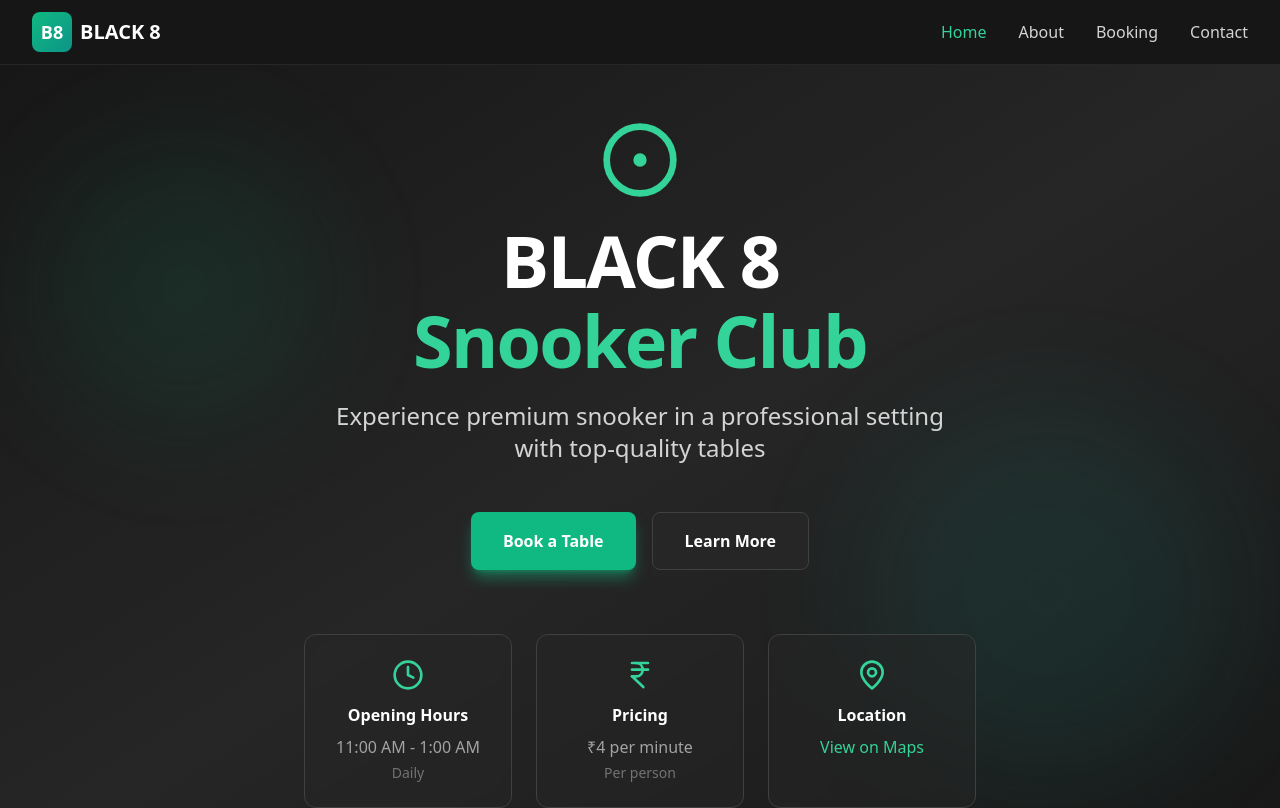
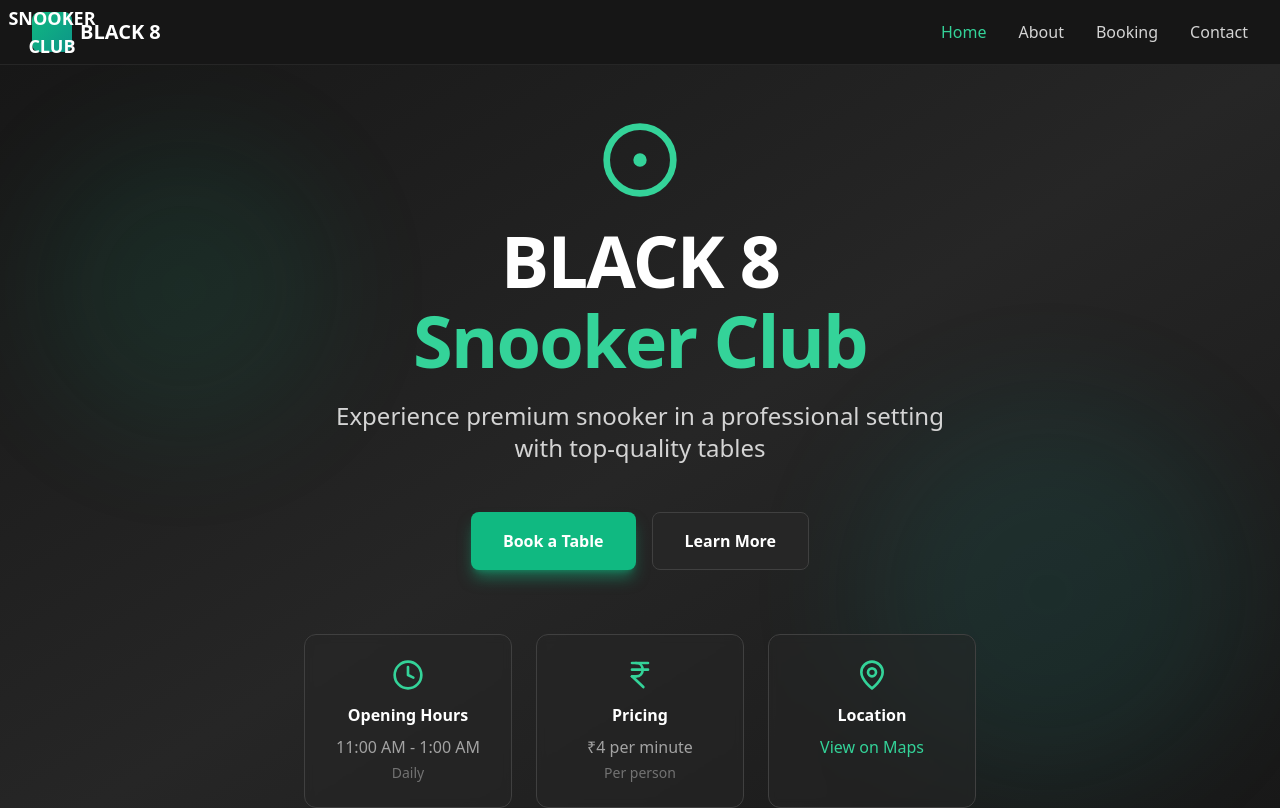
Before and after one commit to Kuldeepbishnoi2005/snookerclub_BLACK8, a React (Vite) app: page / in a window 1280 px wide. Shown: the top 808 px of the page. Built offline with nearby package versions, Linux system fonts and the light colour scheme.

Commit message:
Change button label from 'B8' to 'SNOOKER CLUB'

```diff
--- a/src/App.tsx
+++ b/src/App.tsx
@@ -25,7 +25,7 @@ function App() {
               className="flex items-center space-x-2 hover:opacity-80 transition-opacity"
             >
               <div className="w-10 h-10 bg-gradient-to-br from-emerald-500 to-teal-600 rounded-lg flex items-center justify-center text-white font-bold text-lg">
-                B8
+                SNOOKER CLUB
               </div>
               <span className="text-white font-semibold text-xl">BLACK 8</span>
             </button>
```
